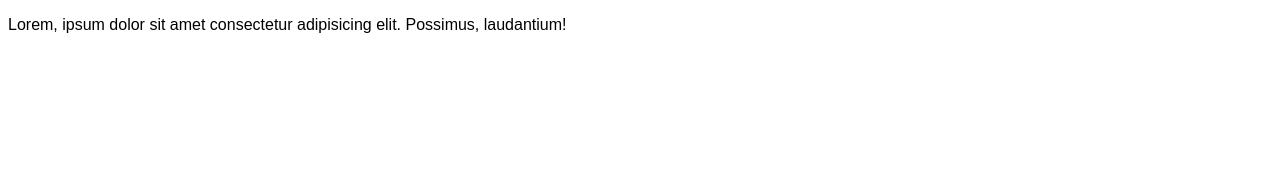
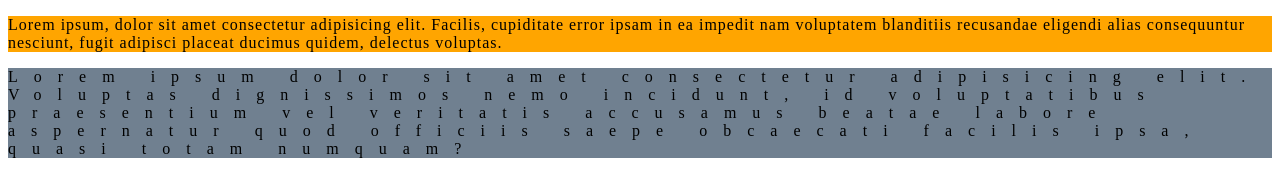
Before and after one commit to MdA317/Learning-CSS---Ebook-, a plain HTML site: page 4_ Css Typograhy/index.html in a window 1280 px wide. Drawn offline with Linux system fonts and the light colour scheme.

Commit message:
CSS Typografi DONEclear

```diff
--- a/4_ Css Typograhy/index.html
+++ b/4_ Css Typograhy/index.html
@@ -14,17 +14,112 @@
     <!-- Property font-family -->
     <!-- Digunakan untuk mengatur jenis font, Nilai dari property font-family adalah nama font yg ingin digunakan.
         Jenis generic :
-        - serif
-        - sans-serif
-        - monospace
-        - cursive
+        - serif = "Kaki" atau garis tambahan pada ujung setiap huruf
+        - sans-serif = font yg tidak memiliki kaki atau garis tambahan
+        - monospace = jenis font dengan lebar setiap karakternya sama panjang
+        - cursive =
         - fantasy
 
+    -->
+    <!-- <p>
+      Lorem, ipsum dolor sit amet consectetur adipisicing elit. Possimus,
+      laudantium!
+    </p> -->
+
+    <!-- || PROPERTY FONT-SIZE || -->
+    <!-- Jenis satuan :
+      - satuan Length
+        - panjang
+        - pixel
+        - cm
+        - mm
+        - em
+        - persen
+
+      - Nilai Absolut : nilainya tetap dan tidak terpengaruh oleh elment disekelilingnya. contoh nilai absolut :
+        - pixel (px)
+        - centimeter (cm)
+        - milimeter (mm)
+        - point (pt)
+        - inches (in)
+        - pica (pc)
+
+      - Nilai relatif : nilai relatif akan berubah-ubah tergantung posisi dan parent element
+        - Satuan persen (%) : untuk men-set nilai property berdasarkan persentase dari nilai parent element
 
     -->
-    <p>
-      Lorem, ipsum dolor sit amet consectetur adipisicing elit. Possimus,
-      laudantium!
+    <!-- <p class="defa">Paragraf default</p>
+    <p class="mm">Paragraf dengan ukuran 7 milimeter</p>
+    <p class="cm">Paragraf dengan ukuran 1,2 centimeter</p>
+    <p class="pt">Paragraf dengan ukuran 16 point</p>
+    <p class="inch">Paragraf dengan ukuran 0,3 inci</p>
+    <p class="pc">Paragraf dengan ukuran pica</p> -->
+
+    <!-- || PROPERTY TEXT-DECORATION || -->
+    <!-- Untuk membuat decoration teks seperti garis bawah, garis atas dan garis tercoret
+      - keyword :
+        - underline = garis dibawah teks
+        - overline  = garis diatas dan luar teks
+        - line-through = garis ditengah teks
+        - none = menghilangkan garis seperti link
+
+    -->
+
+    <!-- || TEXT TRANSFORM || -->
+    <!--
+      Adalah untuk mengatur penggunaan huruf besar/kecil pada bagian konten ini
+      - capitalize = membuat huruf pertama menjadi huruf besar
+      - uppercase = akan membuat seluruh teks menjadi huruf besar
+      - lowercase = akan membuat seluruh teks menjadi huruf kecil semua
+     -->
+
+    <!-- || PROPERTY LINE-HEIGHT || -->
+    <!--
+      adalah untuk mempertimbangkan jarak antar baris teks supaya tidak terlalu rapat atau untuk mengatur jarak (SPASI) antar baris
+      satuan length :
+      - pixel
+      - em
+      - persen
+
+      -->
+
+    <!-- || MARGIN-BOTTOM || -->
+    <!--
+      Untuk mengatur jarak (SPASI) antar paragraf yang satu dengan yang lainnya .
+      menggunakan satuan :
+      - px
+      - em
+      - %
+     -->
+
+    <!-- || PROPERTY LETTER-SPACING DAN WORD-SPACING -->
+    <!--
+      digunakan untuk mengatur jarak spasi antar huruf (letter) atau antar kata (word)
+      - satuannya :
+        - px
+        - rem
+        - em
+      -->
+
+    <!-- <p class="satu">Lorem ipsum dolor sit amet.</p>
+    <p class="dua">Lorem ipsum dolor sit amet.</p>
+    <p class="tiga">Lorem ipsum dolor sit amet.</p>
+    <p class="empat">Lorem ipsum dolor sit amet.</p>
+    <p class="lima">Lorem ipsum dolor sit amet.</p>
+    <p><a href="#" class="enam">Lorem, ipsum.</a></p> -->
+
+    <p class="satu">
+      Lorem ipsum, dolor sit amet consectetur adipisicing elit. Facilis,
+      cupiditate error ipsam in ea impedit nam voluptatem blanditiis recusandae
+      eligendi alias consequuntur nesciunt, fugit adipisci placeat ducimus
+      quidem, delectus voluptas.
+    </p>
+
+    <p class="dua">
+      Lorem ipsum dolor sit amet consectetur adipisicing elit. Voluptas
+      dignissimos nemo incidunt, id voluptatibus praesentium vel veritatis
+      accusamus beatae labore aspernatur quod officiis saepe obcaecati facilis
+      ipsa, quasi totam numquam?
     </p>
   </body>
 </html>
--- a/4_ Css Typograhy/style3.css
+++ b/4_ Css Typograhy/style3.css
@@ -1,4 +1,101 @@
 /* font-family */
-p {
+/* p {
   font-family: Arial, Helvetica, sans-serif;
+  font-size: 10px;
+} */
+
+/* p.mm {
+  font-size: 7mm;
 }
+
+p.cm {
+  font-size: 1.2cm;
+}
+
+p.pt {
+  font-size: 16pt;
+}
+
+p.inch {
+  font-size: 0.3in;
+}
+
+p.pc {
+  font-size: 1.1pc;
+} */
+
+/* Text decoration */
+
+/* .satu {
+  text-decoration-line: line-through;
+  text-decoration-style: dotted;
+  text-decoration-color: salmon;
+}
+.dua {
+  text-decoration: overline;
+}
+.tiga {
+  text-decoration: line-through;
+}
+.empat {
+  text-decoration: underline overline;
+}
+.lima {
+  text-decoration: line-through underline overline none;
+}
+.enam {
+  text-decoration: none;
+} */
+
+/* Property text-transform */
+
+/* .satu {
+  text-transform: capitalize;
+}
+
+.dua {
+  text-transform: uppercase;
+}
+
+.tiga {
+  text-transform: lowercase;
+} */
+
+/* Property line-height */
+
+/* .satu {
+  line-height: 5.6em;
+  background-color: yellow;
+}
+
+.dua {
+  line-height: 200%;
+  background-color: seagreen;
+}
+
+.tiga {
+  line-height: 1.9;
+} */
+
+/* MARGIN-BOTTOM */
+/* .satu {
+  margin-bottom: 200px;
+  background-color: orange;
+}
+
+.dua {
+  margin-bottom: ;
+  background-color: slategray;
+} */
+
+/* PROPERTY LETTER-SPACING DAN WORD-SPACING */
+
+.satu {
+  letter-spacing: 1px;
+  background-color: orange;
+}
+
+.dua {
+  letter-spacing: 1em;
+  background-color: slategray;
+}
```
